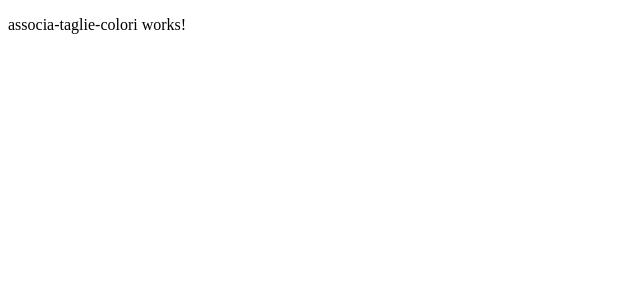
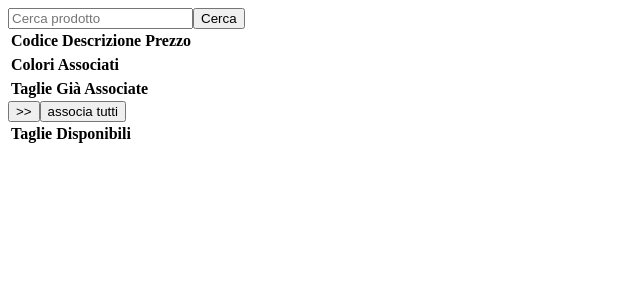
Before and after one commit to RobertaConti-Jarvis/Ammazon-j, an Angular app in the folder ammazzon-client/: page /associa-taglie-colori in a window 1280 px wide. Shown: the top 300 px of the page, without its empty margins (0-640 px from the left). Built offline with nearby package versions, Linux system fonts and the light colour scheme.

Commit message:
Commit parziale Ticket #9

```diff
--- a/ammazzon-client/src/app/associa-taglie-colori/associa-taglie-colori.component.html
+++ b/ammazzon-client/src/app/associa-taglie-colori/associa-taglie-colori.component.html
@@ -1 +1,75 @@
-<p>associa-taglie-colori works!</p>
+<input type="text" placeholder="Cerca prodotto" [(ngModel)]="criterio">
+<button (click)="cerca()" class="button">Cerca</button>
+<div>
+    <table>
+      <thead>
+        <tr>
+          <th>Codice</th>
+          <th>Descrizione</th>
+          <th>Prezzo</th>
+        </tr>
+      </thead>
+      <tbody>
+        <tr *ngFor="let p of listaProdotti">
+          <td>{{p.codice}}</td>
+          <td>{{p.descrizione}}</td>
+          <td>{{p.prezzo}}</td>
+          <td>
+            <button (click)="selezionaProdotto(p)" class="buttonSel">Seleziona</button>
+          </td>
+        </tr>
+      </tbody>
+    </table>
+</div>
+<div>
+    <table>
+      <thead>
+        <tr>
+          <th>Colori Associati</th>
+        </tr>
+      </thead>
+      <tbody>
+        <tr *ngFor="let c of listaProdottiColori">
+          <td>{{c.nome}}</td>
+          <td>
+            <button (click)="selezionaColore(c)" class="buttonSel">Seleziona</button>
+          </td>
+        </tr>
+      </tbody>
+    </table>
+</div>
+<div>
+    <table>
+      <thead>
+        <tr>
+          <th>Taglie Già Associate</th>
+        </tr>
+      </thead>
+      <tbody>
+        <tr *ngFor="let t of listaColoreTagliaAss">
+          <td>{{t.nome}}</td>
+          <td>
+            <button (click)="rimuovi(t)" class="buttonSel">></button>
+          </td>
+        </tr>
+      </tbody>
+    </table>
+    <button (click)="rimuoviAll()" class="buttonSel">>></button>
+    <button (click)="associaAll()" class="buttonSel">associa tutti</button>
+    <table>
+        <thead>
+          <tr>
+            <th>Taglie Disponibili</th>
+          </tr>
+        </thead>
+        <tbody>
+          <tr *ngFor="let t of listaColoreTagliaDis">
+            <td>{{t.nome}}</td>
+            <td>{{t.giacenza}}</td>
+            <td>
+              <button (click)="associa(t)" class="buttonSel">associa</button>
+            </td>
+          </tr>
+        </tbody>
+      </table>
+</div>
--- a/ammazzon-client/src/app/associa-taglie-colori/associa-taglie-colori.component.ts
+++ b/ammazzon-client/src/app/associa-taglie-colori/associa-taglie-colori.component.ts
@@ -1,4 +1,8 @@
 import { Component, OnInit } from '@angular/core';
+import { Prodotto } from '../entità/prodotto';
+import { ProdottoColore } from '../entità/prodotto-colore';
+import { ColoreTaglia } from '../entità/colore-taglia';
+import { Observable } from 'rxjs';
 
 @Component({
   selector: 'app-associa-taglie-colori',
@@ -7,9 +11,43 @@ import { Component, OnInit } from '@angular/core';
 })
 export class AssociaTaglieColoriComponent implements OnInit {
 
+  criterio: string = "";
+  listaProdotti: Prodotto[] = [];
+  listaProdottiColori: ProdottoColore[] = [];
+  listaColoreTagliaAss: ColoreTaglia[] = [];
+  listaColoreTagliaDis: ColoreTaglia[] = [];
+
   constructor() { }
 
   ngOnInit(): void {
   }
 
+  cerca(){
+
+  }
+
+  selezionaProdotto(p){
+
+  }
+
+  selezionaColore(c){
+
+  }
+
+  rimuovi(t){
+
+  }
+
+  rimuoviAll(){
+
+  }
+
+  associa(t){
+
+  }
+
+  associaAll(){
+
+  }
+
 }
--- /dev/null
+++ b/ammazzon-client/src/app/dto/colore-taglia-dto.ts
@@ -0,0 +1,5 @@
+import { ColoreTaglia } from "../entità/colore-taglia";
+
+export class ColoreTagliaDto{
+    coloreTaglia: ColoreTaglia;
+}
--- /dev/null
+++ b/ammazzon-client/src/app/dto/lista-prodotti-colore-dto.ts
@@ -0,0 +1,5 @@
+import { ProdottoColore } from "../entità/prodotto-colore";
+
+export class ListaProdottiColoreDto{
+    listaProdottiColore: ProdottoColore;
+}
--- /dev/null
+++ b/ammazzon-client/src/app/dto/lista-prodotti-dto.ts
@@ -0,0 +1,5 @@
+import { Prodotto } from "../entità/prodotto";
+
+export class ListaProdottiDto{
+    listaProdotti: Prodotto[];
+}
--- /dev/null
+++ b/ammazzon-client/src/app/dto/lista-taglie-dto.ts
@@ -0,0 +1,5 @@
+import { ColoreTaglia } from "../entità/colore-taglia";
+
+export class ListaTaglieDto{
+    listaTaglie: ColoreTaglia[];
+}
--- /dev/null
+++ b/ammazzon-client/src/app/dto/prodotto-colore-dto.ts
@@ -0,0 +1,5 @@
+import { ProdottoColore } from "../entità/prodotto-colore";
+
+export class ProdottoColoreDto{
+    prodottoColore: ProdottoColore;
+}
--- /dev/null
+++ b/ammazzon-client/src/app/dto/prodotto-dto.ts
@@ -0,0 +1,5 @@
+import { Prodotto } from "../entità/prodotto";
+
+export class ProdottoDto {
+  prodotto: Prodotto;
+}
--- /dev/null
+++ b/ammazzon-client/src/app/entità/colore-taglia.ts
@@ -0,0 +1,4 @@
+export class ColoreTaglia{
+    id: number;
+    giacenza: number;
+}
--- /dev/null
+++ b/ammazzon-client/src/app/entità/prodotto-colore.ts
@@ -0,0 +1,3 @@
+export class ProdottoColore{
+    id: number;
+}
--- /dev/null
+++ b/ammazzon-client/src/app/entità/prodotto.ts
@@ -0,0 +1,6 @@
+export class Prodotto{
+    id: number;
+    codice: string;
+    descrizione: string;
+    prezzo: number;
+}
```
